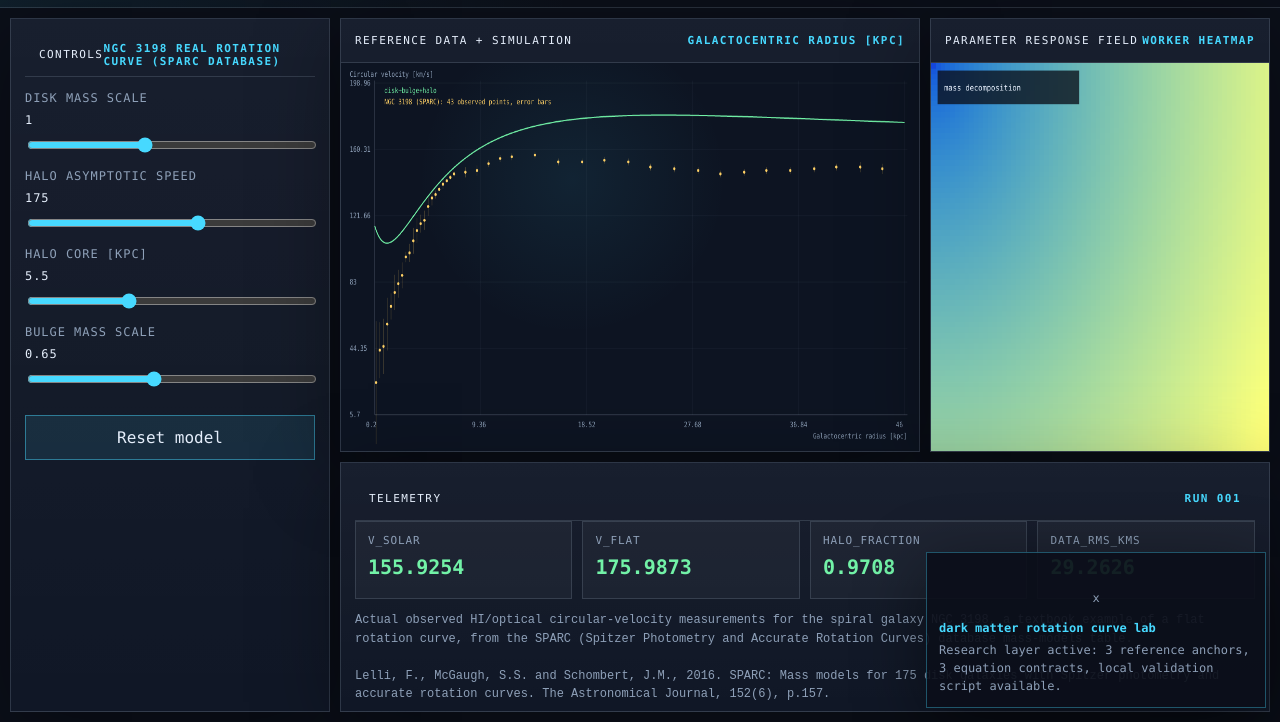
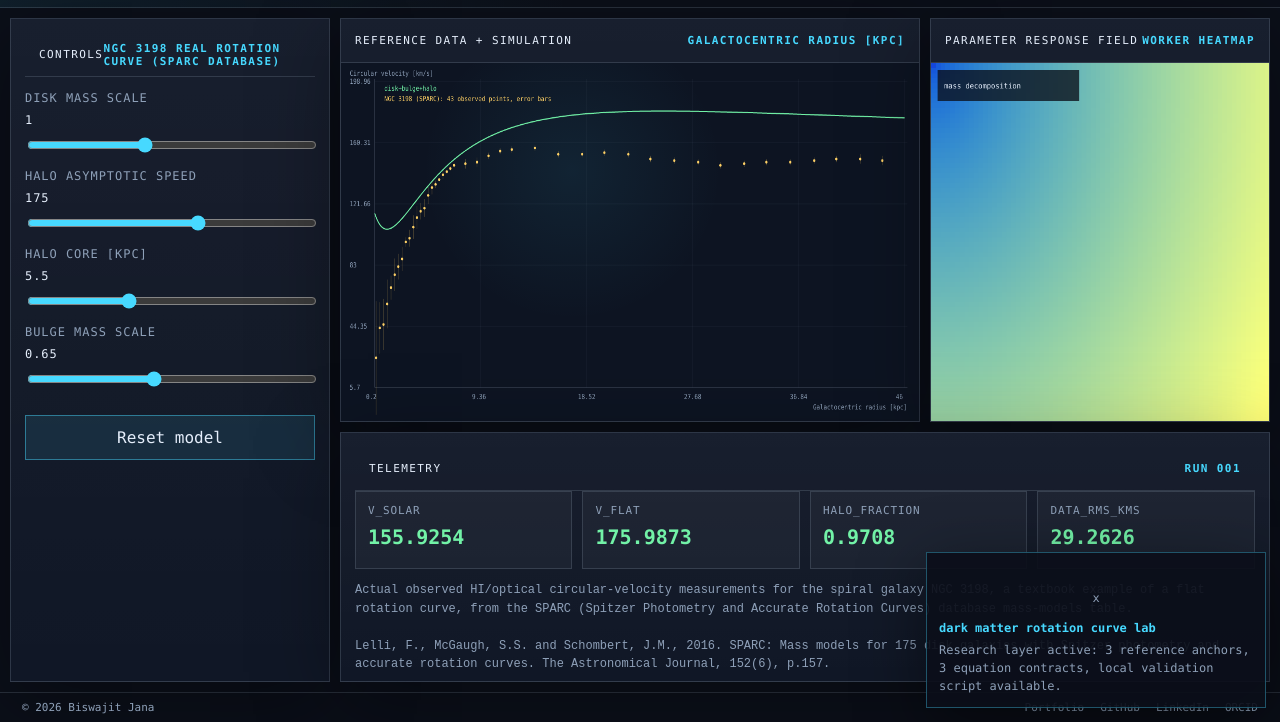
Before and after one commit to Biswajit1999/dark-matter-rotation-curve-lab, a website: page index.html in a window 1280 px wide. Shown: the part 78-800 px from the top of the page. Drawn offline with Linux system fonts and the light colour scheme.

Commit message:
Add site footer with portfolio, GitHub, LinkedIn and ORCID links

```diff
--- a/index.html
+++ b/index.html
@@ -56,6 +56,15 @@
       </section>
     </section>
   </main>
+  <footer class="site-footer">
+    <span>&copy; 2026 Biswajit Jana</span>
+    <nav>
+      <a href="https://biswajit1999.github.io/Biswajit_Jana.github.io/" target="_blank" rel="noopener">Portfolio</a>
+      <a href="https://github.com/Biswajit1999" target="_blank" rel="noopener">GitHub</a>
+      <a href="https://www.linkedin.com/in/biswajit-jana-27011a151/" target="_blank" rel="noopener">LinkedIn</a>
+      <a href="https://orcid.org/0009-0002-2411-1891" target="_blank" rel="noopener">ORCID</a>
+    </nav>
+  </footer>
   <script src="app.js"></script>
   <script src="research-overlay.js"></script>
 </body>
--- a/styles.css
+++ b/styles.css
@@ -15,7 +15,7 @@
 * { box-sizing: border-box; }
 html, body { margin: 0; min-height: 100%; background: var(--bg); color: var(--text); font-family: "Roboto Mono", "Fira Code", Consolas, monospace; }
 body { overflow: hidden; }
-.shell { width: 100vw; height: 100vh; display: grid; grid-template-rows: 86px 1fr; }
+.shell { width: 100vw; height: calc(100vh - 30px); display: grid; grid-template-rows: 86px 1fr; }
 .topbar { display: flex; align-items: center; justify-content: space-between; padding: 18px 22px; border-bottom: 1px solid var(--line); background: linear-gradient(90deg, rgba(71,217,255,.08), transparent 45%), #0b0f19; }
 .eyebrow { margin: 0 0 6px; color: var(--cyan); text-transform: uppercase; letter-spacing: .2em; font-size: 11px; }
 h1 { margin: 0; font-size: clamp(22px, 3vw, 42px); letter-spacing: -0.04em; }
@@ -48,3 +48,8 @@ pre { margin: 12px 0 0; white-space: pre-wrap; color: var(--muted); line-height:
   .controls, .plot-panel, .heat-panel, .telemetry { grid-column: auto; grid-row: auto; }
   .metrics { grid-template-columns: repeat(2, minmax(0, 1fr)); }
 }
+
+.site-footer { height: 30px; display: flex; align-items: center; justify-content: space-between; padding: 0 22px; border-top: 1px solid var(--line); background: #0b0f19; font-size: 11px; color: var(--muted); }
+.site-footer nav { display: flex; gap: 16px; }
+.site-footer a { color: var(--muted); text-decoration: none; }
+.site-footer a:hover { color: var(--cyan); }
```
